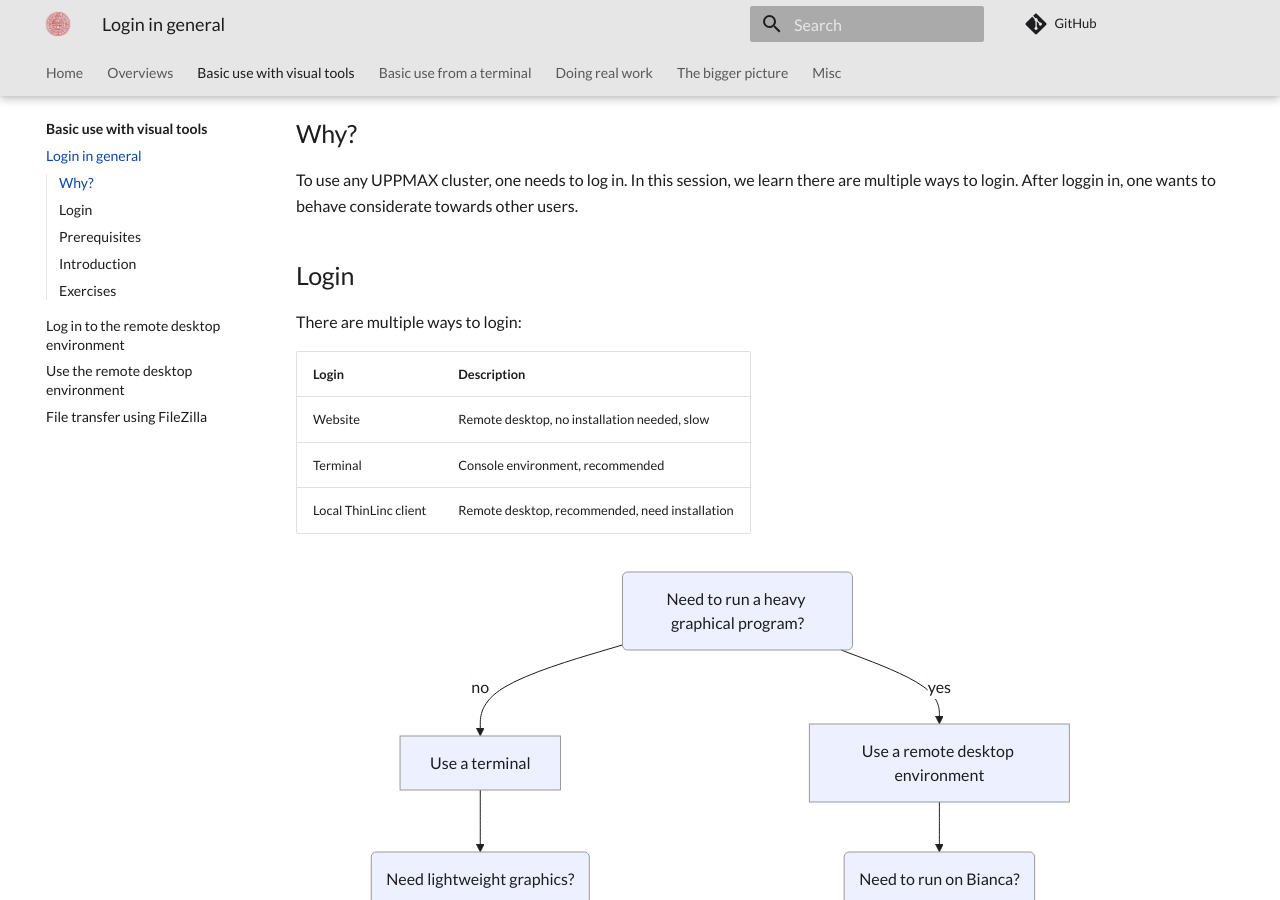
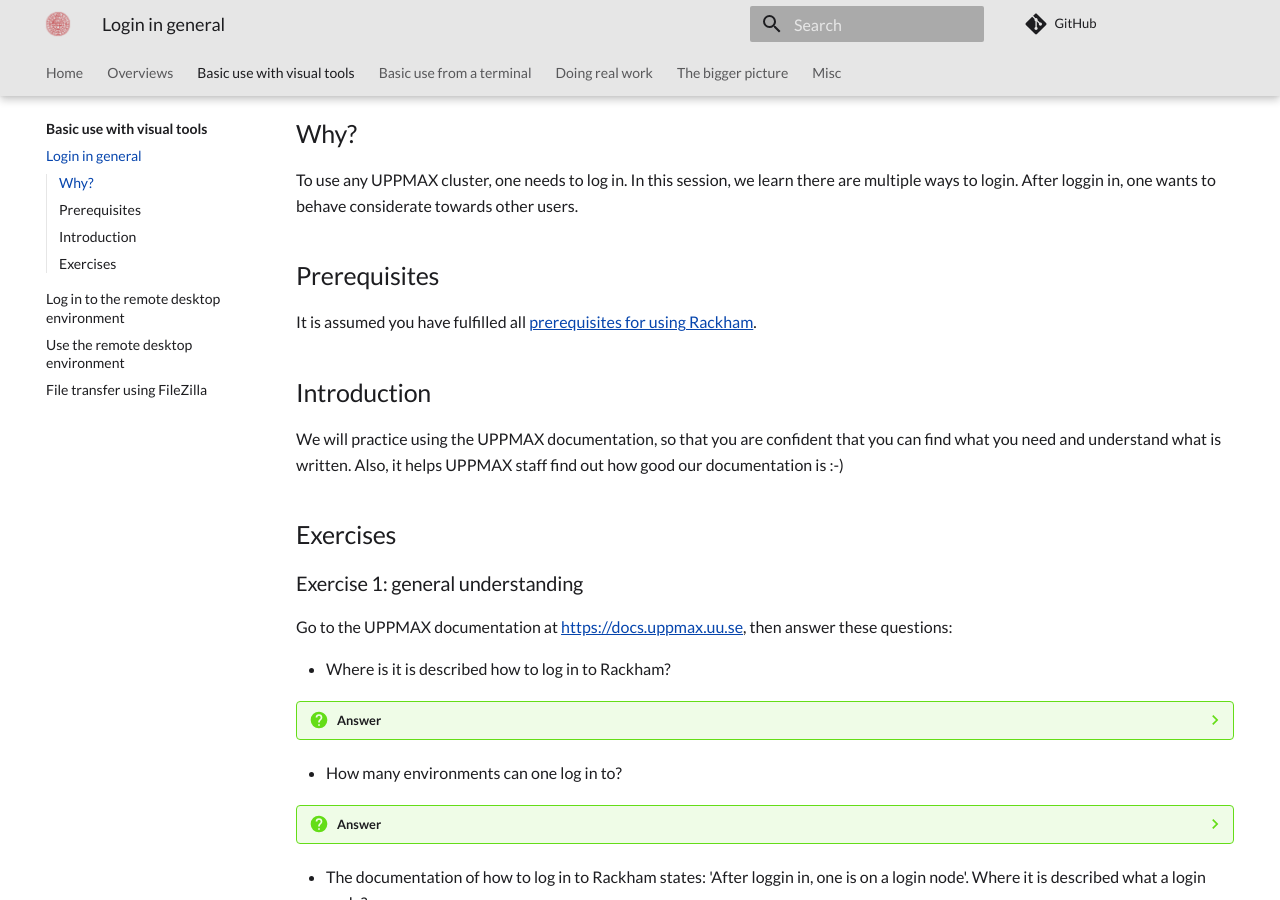
Before and after one commit to UPPMAX/uppmax_intro_day_1, an MkDocs documentation site: the page built from docs/sessions/login.md, in a window 1280 px wide and 900 px high, scrolled down 442 px. Built offline with MkDocs 1.6.1 and Material for MkDocs 9.7.7, drawn with Linux system fonts in a browser that asks for light colours; comment, search, counter and statistics services are not loaded; some of the changed lines change nothing that is shown.

Commit message:
Less text

````diff
--- a/docs/sessions/login.md
+++ b/docs/sessions/login.md
@@ -52,43 +52,6 @@
 To use any UPPMAX cluster, one needs to log in.
 In this session, we learn there are multiple ways to login.
 After loggin in, one wants to behave considerate towards other users.
-
-## Login
-
-There are multiple ways to login:
-
-Login                |Description
----------------------|----------------------------------------------
-Website              |Remote desktop, no installation needed, slow
-Terminal             |Console environment, recommended
-Local ThinLinc client|Remote desktop, recommended, need installation
-
-```mermaid
-flowchart TD
-  need_gui(Need to run a heavy graphical program?)
-  use_terminal[Use a terminal]
-  use_remote_desktop[Use a remote desktop environment]
-  use_ssh[Use SSH]
-  use_ssh_with_x_forwarding[Use SSH with X forwarding]
-  need_bianca(Need to run on Bianca?)
-  use_website[Use the remote desktop website]
-  need_easy_or_speedy(Need easiest or fastest?)
-  need_light(Need lightweight graphics?)
-  use_local[Use a local ThinLinc client]
-
-  need_gui --> |no| use_terminal
-  need_gui --> |yes| use_remote_desktop
-  use_remote_desktop --> need_bianca
-  need_bianca --> |yes| use_website
-  need_bianca --> |yes| need_easy_or_speedy
-  need_easy_or_speedy --> |easiest| use_website
-  need_easy_or_speedy --> |fastest| use_local
-
-  use_terminal --> need_light
-
-  need_light --> |no| use_ssh
-  need_light --> |no\nyes| use_ssh_with_x_forwarding[Use SSH with X forwarding]
-```
 
 ## Prerequisites
 
````
